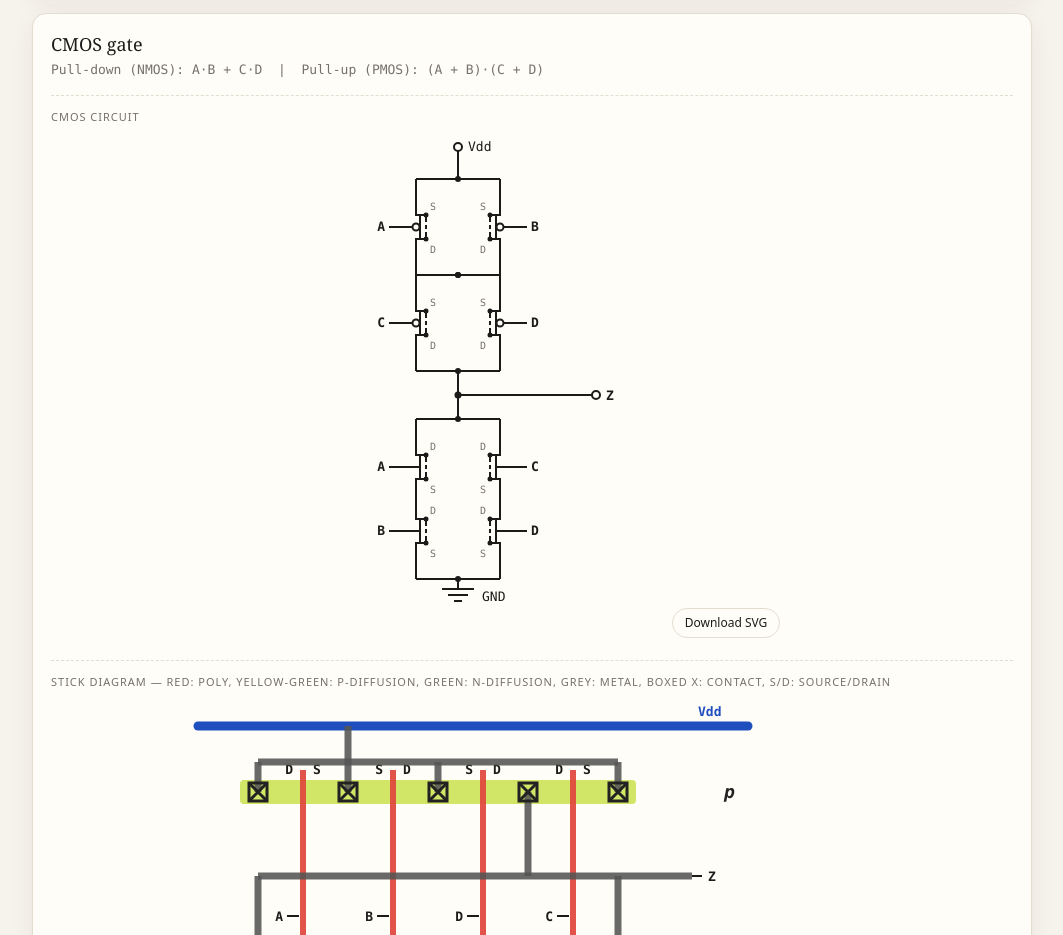
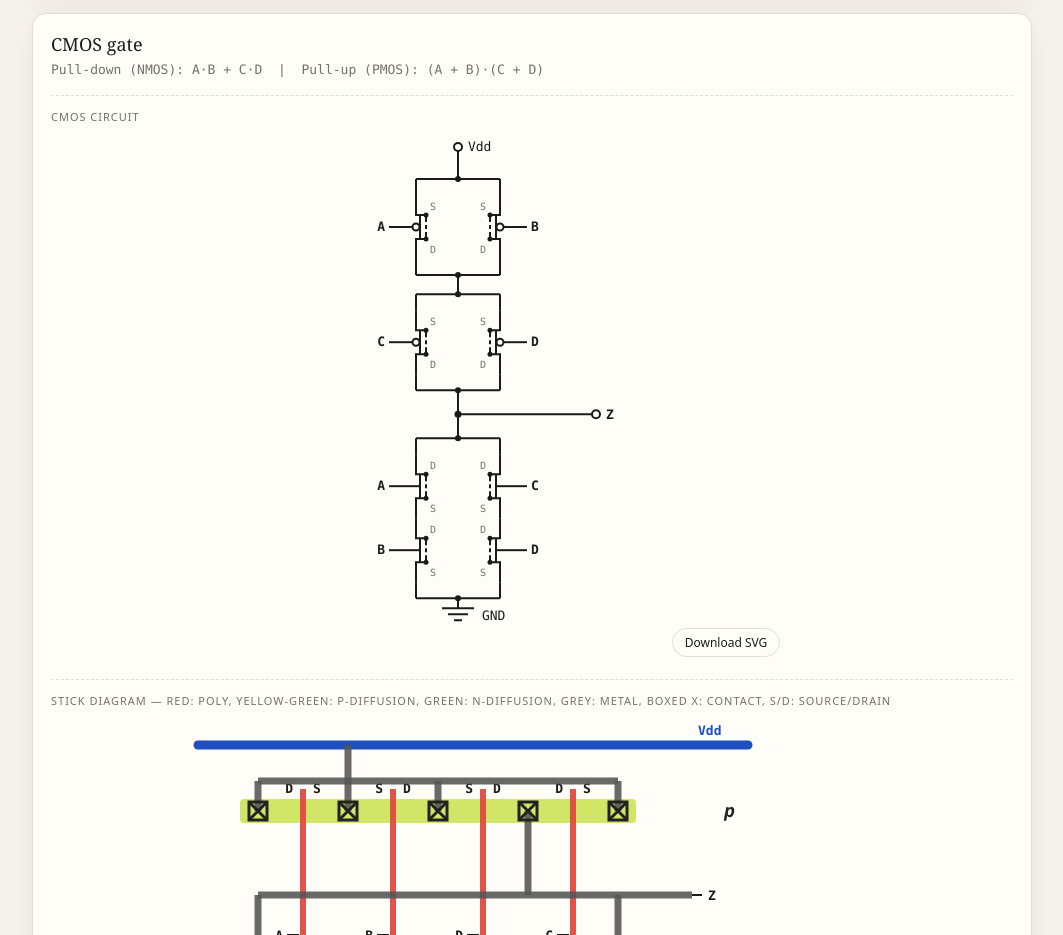
Before and after one commit to vivek0101012/CMOS-studio, a plain HTML site: page index.html in a window 1280 px wide. Shown: the part 782-1717 px from the top of the page, without its empty margins (108-1171 px from the left). Drawn offline with Linux system fonts and the light colour scheme.

Commit message:
improved layout

```diff
--- a/index.html
+++ b/index.html
@@ -78,8 +78,9 @@ const g=nnf(n,false);uid=0;lab(g);const S=[],cp=new Set();
 S.push({title:neg?'CMOS gate':'CMOS gate (gives the complement Y, an inverter follows)',g,out:neg?P.lhs:'Y'});
 if(!neg)S.push({title:'Output inverter',g:{t:'lit',v:'Y',neg:false,id:0},out:P.lhs});return S}
 /* schematic */
+const gp=(a,b)=>(a.t=='or'||b.t=='or')?.3:0;
 function sz(n){if(n.t=='lit')return[1,1];const s=n.c.map(sz);
-return n.t=='and'?[Math.max(...s.map(a=>a[0])),s.reduce((a,b)=>a+b[1],0)]:[s.reduce((a,b)=>a+b[0],0),Math.max(...s.map(a=>a[1]))+PD*2]}
+return n.t=='and'?[Math.max(...s.map(a=>a[0])),s.reduce((a,b)=>a+b[1],0)+n.c.slice(1).reduce((a,c,i)=>a+gp(n.c[i],c),0)]:[s.reduce((a,b)=>a+b[0],0),Math.max(...s.map(a=>a[1]))+PD*2]}
 function dr(n,x0,y0,p,sd){const[w,h]=sz(n),ax=x0+w*CW/2;let s='';
 if(n.t=='lit'){const m=y0+32,q=sd?-1:1,cx=ax+q*10,px=ax+q*4,an=q>0?'start':'end';
 s+=`<path d="M${ax} ${y0}V${y0+20}H${cx}M${cx} ${y0+44}H${ax}V${y0+CH}M${cx} ${y0+20}V${y0+27}M${cx} ${y0+30}V${y0+34}M${cx} ${y0+37}V${y0+44}M${px} ${y0+20}V${y0+44}"/>`;
@@ -87,7 +88,7 @@ s+=p?`<path d="M${ax-q*27} ${m}H${ax-q*3.5}"/><circle cx="${ax}" cy="${m}" r="3.
 s+=`<text x="${ax-q*31}" y="${m+4}" text-anchor="${q>0?'end':'start'}" style="stroke:none;font-weight:700">${L(n)}</text>`;
 s+=`<text x="${ax+q*14}" y="${y0+15}" text-anchor="${an}" style="stroke:none;font-size:10px;fill:var(--mut)">${p?'S':'D'}</text><text x="${ax+q*14}" y="${y0+58}" text-anchor="${an}" style="stroke:none;font-size:10px;fill:var(--mut)">${p?'D':'S'}</text>`;
 s+=`<circle cx="${cx}" cy="${y0+20}" r="2.5" class="d"/><circle cx="${cx}" cy="${y0+44}" r="2.5" class="d"/>`;return s}
-if(n.t=='and'){let y=y0;n.c.forEach(c=>{const[cw,ch]=sz(c);s+=dr(c,x0+(w-cw)*CW/2,y,p,sd);y+=ch*CH});return s}
+if(n.t=='and'){let y=y0;n.c.forEach((c,i)=>{const[cw,ch]=sz(c);s+=dr(c,x0+(w-cw)*CW/2,y,p,sd);y+=ch*CH;const g=i<n.c.length-1?gp(c,n.c[i+1])*CH:0;if(g){s+=`<path d="M${ax} ${y}V${y+g}"/>`;y+=g}});return s}
 let x=x0;const pad=PD*CH,ax0=[];
 n.c.forEach((c,i)=>{const[cw,ch]=sz(c),a=x+cw*CW/2;ax0.push(a);s+=dr(c,x,y0+pad,p,i>=n.c.length/2?1:0);
 s+=`<path d="M${a} ${y0}V${y0+pad}M${a} ${y0+pad+ch*CH}V${y0+h*CH}"/>`;x+=cw*CW});
```
